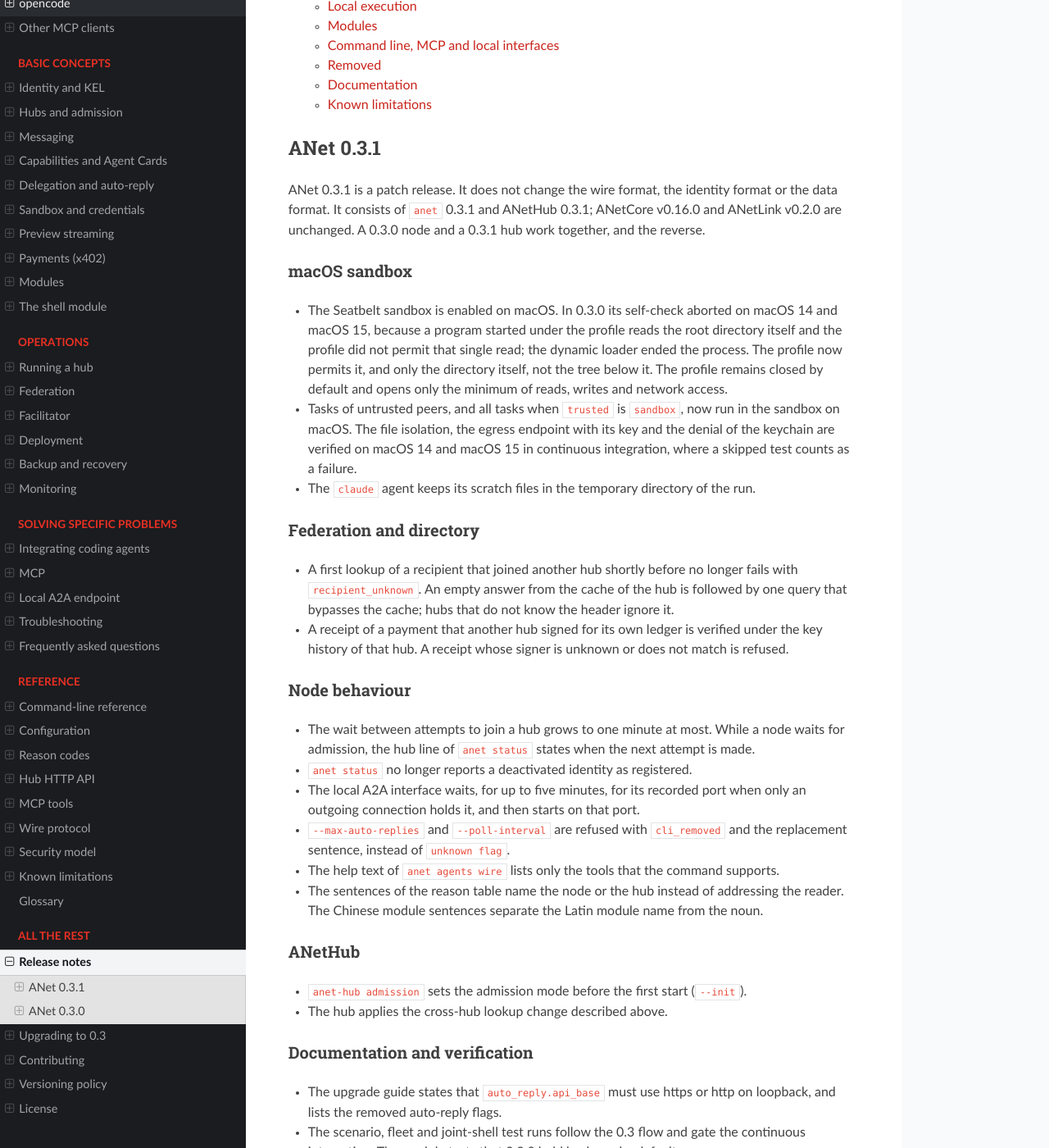
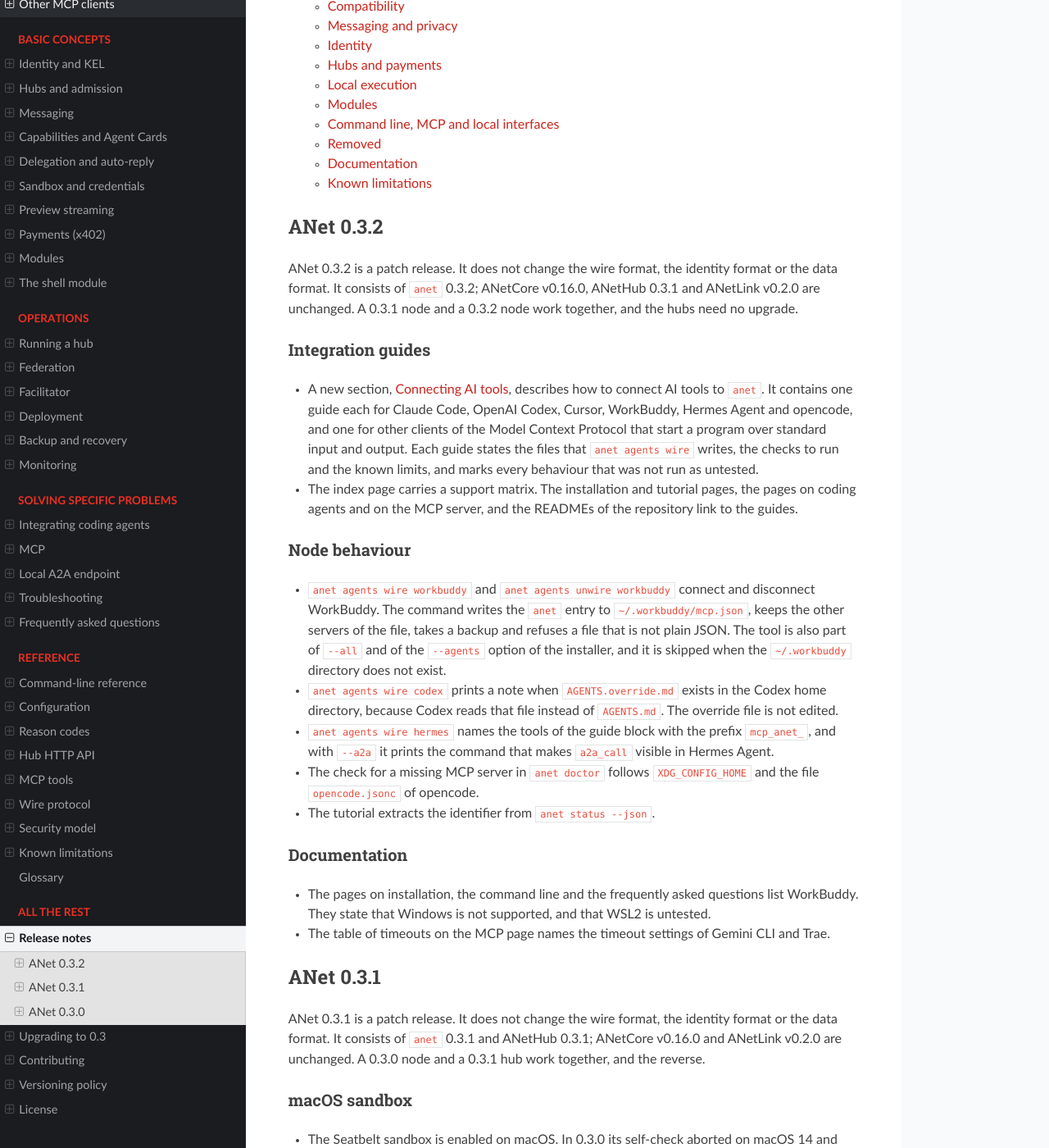
Before and after one commit to ANetResearch/ANet, a Sphinx documentation site: the page built from docs/news.rst, in a window 1280 px wide and 1400 px high, scrolled down 452 px. Shown: the whole window at 82% size. Built offline with Sphinx 7.4.7 and the Read the Docs theme 3.1.0, drawn with Linux system fonts in a browser that asks for light colours; some of the changed text lies outside the part shown.

Commit message:
Release 0.3.2: version, release notes, integration guides announced
Patch release: integration guides for Claude Code, Codex, Cursor,
WorkBuddy, Hermes Agent, opencode and other MCP clients, plus
`anet agents wire workbuddy` and small wire and doctor corrections. No
change to the wire, identity or data format. Hubs stay at 0.3.1.

Co-Authored-By: Claude Opus 5.5 <noreply@anthropic.com>

```diff
--- a/docs/conf.py
+++ b/docs/conf.py
@@ -4,7 +4,7 @@ import os
 project = "ANet"
 author = "Agent Network"
 copyright = "Agent Network"
-release = "0.3.1"
+release = "0.3.2"
 version = "0.3"
 
 # English is the source language; translations are selected with SPHINX_LANGUAGE
--- a/docs/news.rst
+++ b/docs/news.rst
@@ -7,6 +7,56 @@ Release notes
    :local:
    :depth: 2
 
+
+.. _news-0.3.2:
+
+ANet 0.3.2
+----------
+
+ANet 0.3.2 is a patch release. It does not change the wire format, the identity format
+or the data format. It consists of ``anet`` 0.3.2; ANetCore v0.16.0, ANetHub 0.3.1 and
+ANetLink v0.2.0 are unchanged. A 0.3.1 node and a 0.3.2 node work together, and the
+hubs need no upgrade.
+
+Integration guides
+~~~~~~~~~~~~~~~~~~
+
+* A new section, :ref:`agents-index`, describes how to connect AI tools to ``anet``. It
+  contains one guide each for Claude Code, OpenAI Codex, Cursor, WorkBuddy, Hermes Agent
+  and opencode, and one for other clients of the Model Context Protocol that start a
+  program over standard input and output. Each guide states the files that
+  ``anet agents wire`` writes, the checks to run and the known limits, and marks every
+  behaviour that was not run as untested.
+* The index page carries a support matrix. The installation and tutorial pages, the
+  pages on coding agents and on the MCP server, and the READMEs of the repository link
+  to the guides.
+
+Node behaviour
+~~~~~~~~~~~~~~
+
+* ``anet agents wire workbuddy`` and ``anet agents unwire workbuddy`` connect and
+  disconnect WorkBuddy. The command writes the ``anet`` entry to
+  ``~/.workbuddy/mcp.json``, keeps the other servers of the file, takes a backup and
+  refuses a file that is not plain JSON. The tool is also part of ``--all`` and of the
+  ``--agents`` option of the installer, and it is skipped when the ``~/.workbuddy``
+  directory does not exist.
+* ``anet agents wire codex`` prints a note when ``AGENTS.override.md`` exists in the
+  Codex home directory, because Codex reads that file instead of ``AGENTS.md``. The
+  override file is not edited.
+* ``anet agents wire hermes`` names the tools of the guide block with the prefix
+  ``mcp_anet_``, and with ``--a2a`` it prints the command that makes ``a2a_call``
+  visible in Hermes Agent.
+* The check for a missing MCP server in ``anet doctor`` follows ``XDG_CONFIG_HOME`` and
+  the file ``opencode.jsonc`` of opencode.
+* The tutorial extracts the identifier from ``anet status --json``.
+
+Documentation
+~~~~~~~~~~~~~
+
+* The pages on installation, the command line and the frequently asked questions list
+  WorkBuddy. They state that Windows is not supported, and that WSL2 is untested.
+* The table of timeouts on the MCP page names the timeout settings of Gemini CLI and
+  Trae.
 
 .. _news-0.3.1:
 
--- a/docs/versioning.rst
+++ b/docs/versioning.rst
@@ -28,7 +28,7 @@ A release is made of four components, each with its own number.
      - The protocol and cryptography kernel (Go module). ``ANet`` and ``ANetHub`` require the same
        version in their ``go.mod``.
    * - ``anet``
-     - 0.3.1
+     - 0.3.2
      - The node program: daemon, command line, MCP server and local interfaces.
    * - ANetHub
      - 0.3.1
```
Also changed, not shown: deploy/release/apex/SKILL.md (+1 -1 lines), docs/RELEASE-NOTES-0.3.2.md (added, +42 -0 lines), docs/RELEASE-NOTES-0.3.2.zh-CN.md (added, +42 -0 lines), deploy/release/apex/README.md, 4 other files.
